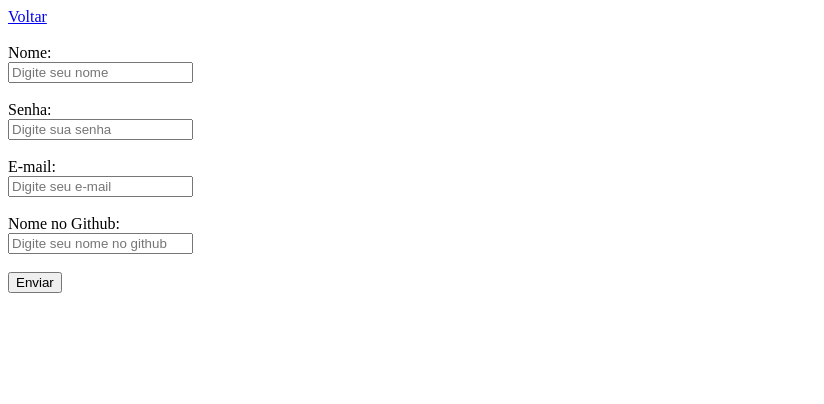
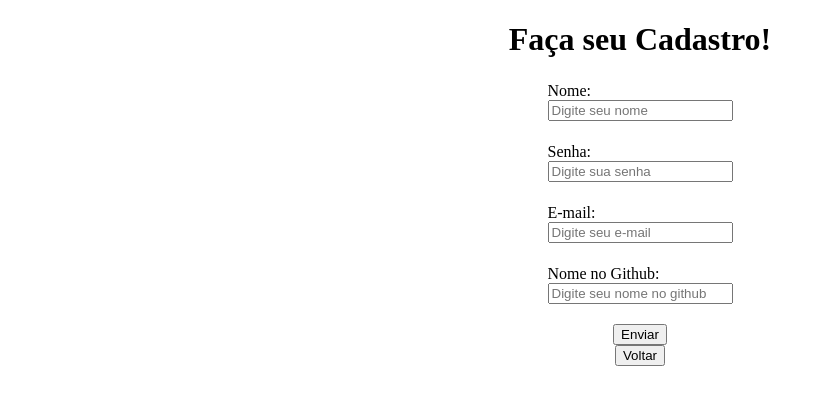
Before and after one commit to SilasReuel/tcc_frontend, a React (Vite) app in the folder projeto-rjm/: page /registro in a window 1280 px wide. Shown: the top 404 px of the page, without its empty margins (0-824 px from the left). Built offline with nearby package versions, Linux system fonts and the light colour scheme.

Commit message:
feat (): Colocado estilo nos formulários, mudança de nome da pasta, um arquivo a mais

```diff
--- a/projeto-rjm/index.html
+++ b/projeto-rjm/index.html
@@ -3,6 +3,7 @@
   <head>
     <meta charset="UTF-8" />
     <meta name="viewport" content="width=device-width, initial-scale=1.0" />
+    <link rel="stylesheet" href="style/geral.css">
     <title>RJM</title>
   </head>
   <body>
--- a/projeto-rjm/src/Route.jsx
+++ b/projeto-rjm/src/Route.jsx
@@ -1,15 +1,17 @@
 import { BrowserRouter as Router, Route, Routes } from "react-router-dom";
-import Login from "./pages/Login";
-import Registro from "./pages/Registro";
-import App from "./pages/App";
+import Login from "./routes/Login";
+import Registro from "./routes/Registro";
+import RecSenha from "./routes/RecSenha";
+import Home from "./routes/Home";
 
 function Routers(){
     return(
         <Router>
             <Routes>
-                <Route path="/" element={<App/>}/>
+                <Route path="/" element={<Home/>}/>
                 <Route path="/login" element={<Login/>}/>
                 <Route path="/registro" element={<Registro/>}/>
+                <Route path="login/recSenha" element={<RecSenha/>}/>
             </Routes>
         </Router>
     )
--- a/projeto-rjm/src/pages/App.jsx
+++ /dev/null
@@ -1,14 +0,0 @@
-import React, { useState, useEffect } from "react";
-
-function App() {
-  return (
-      <>
-        <a href='/login'><button>Login</button></a>
-        <br/>
-        <br/>
-        <a href='/registro'><button>Registro</button></a>
-      </>
-  )
-}
-
-export default App
--- a/projeto-rjm/src/pages/Login.jsx
+++ /dev/null
@@ -1,24 +0,0 @@
-const Login = ()=>{
-    return (
-        <form>
-            <a href="/">Voltar</a>
-            <br/>
-            <br/>
-            <label>
-                Nome ou E-mail:<br/>
-                <input type="text" name="nome" placeholder="Digite seu nome ou e-mail" required/>
-            </label>
-            <br/>
-            <br/>
-            <label >
-                Senha:<br/>
-                <input type="password" name="senha" placeholder="Digite sua senha" required/>
-            </label>
-            <br/>
-            <br/>
-            <input type="submit" value="Enviar"/>
-        </form>
-    );
-}
-
-export default Login;
--- a/projeto-rjm/src/pages/Registro.jsx
+++ /dev/null
@@ -1,36 +0,0 @@
-const Registro = ()=>{
-    return (
-        <form>
-            <a href="/">Voltar</a>
-            <br/>
-            <br/>
-            <label>
-                Nome:<br/>
-                <input type="text" name="nome" placeholder="Digite seu nome" required/>
-            </label>
-            <br/>
-            <br/>
-            <label >
-                Senha:<br/>
-                <input type="password" name="senha" placeholder="Digite sua senha" required/>
-            </label>
-            <br/>
-            <br/>
-            <label>
-                E-mail:<br/>
-                <input type="mail" name="email" placeholder="Digite seu e-mail" required/>
-            </label>
-            <br/>
-            <br/>
-            <label>
-                Nome no Github:<br/>
-                <input type="text" name="n_g" placeholder="Digite seu nome no github" required/>
-            </label>
-            <br/>
-            <br/>
-            <input type="submit" value="Enviar"/>
-        </form>
-    )
-}
-
-export default Registro
--- /dev/null
+++ b/projeto-rjm/src/routes/Home.jsx
@@ -0,0 +1,16 @@
+// Deve ser melhorado o estilo para fique mais atrativo
+import React, { useState, useEffect } from "react";
+
+const Home = ()=>{
+  return (
+    <div class="home">
+      <center>
+        <h1>Seja Bem-vindo</h1>
+        <a href='/login'><button>Login</button></a>
+        <a href='/registro'><button>Registro</button></a>
+      </center>
+    </div>
+  )
+}
+
+export default Home;
--- /dev/null
+++ b/projeto-rjm/src/routes/Login.jsx
@@ -0,0 +1,36 @@
+// Deve ser melhorado o estilo e colocado o caminho para envio das informações
+const Login = ()=>{
+    return (
+        <div class='forms'>
+            <center>
+                <h1>
+                    Faça seu Login!
+                </h1>
+                <form action="" method="POST">
+                    <table>
+                        <tr>
+                            <label>
+                                Nome ou E-mail:<br/>
+                                <input type="text" name="nome" placeholder="Digite seu nome ou e-mail" required/>
+                            </label>
+                        </tr>
+                        <br/>
+                        <tr>
+                            <label >
+                                Senha:<br/>
+                                <input type="password" name="senha" placeholder="Digite sua senha" required/>
+                                <br/>
+                                <a href="login/recSenha">Esqueci minha senha</a>
+                            </label>
+                        </tr>
+                    </table>
+                    <br/>
+                    <button type="submit">Enviar</button>
+                </form>
+                <a href="/"><button>Voltar</button></a>
+            </center>
+        </div>
+    );
+}
+
+export default Login;
--- /dev/null
+++ b/projeto-rjm/src/routes/RecSenha.jsx
@@ -0,0 +1,25 @@
+// Deve ser melhorado o estilo e colocado o caminho para envio do E-mail
+const RecSenha = ()=>{
+    return(
+        <div class='forms'>
+            <center>
+                <h1>Esqueceu sua Senha?</h1>
+                <h4>Preencha o campo abaixo com seu e-mail.<br/>Será enviado um Link/Código de recuperação!</h4>
+                <form action="" method="POST">
+                    <table>
+                            <tr>
+                                <label>
+                                    <input type="text" name="nome" placeholder="Digite o e-mail" required/>
+                                </label>
+                            </tr>
+                    </table>
+                    <br/>
+                    <button type="submit">Enviar</button>
+                </form>
+                <a href="/login"><button>Voltar</button></a>
+            </center>
+        </div>
+    )
+};
+
+export default RecSenha;
--- /dev/null
+++ b/projeto-rjm/src/routes/Registro.jsx
@@ -0,0 +1,48 @@
+// Deve ser melhorado o estilo e colocado o caminho para envio das informações
+const Registro = ()=>{
+    return (
+        <div class='forms'>
+            <center>
+                <h1>
+                    Faça seu Cadastro!
+                </h1>
+                <form action="" method="POST">
+                    <table>
+                        <tr>
+                            <label>
+                                Nome:<br/>
+                                <input type="text" name="nome" placeholder="Digite seu nome" required/>
+                            </label>
+                        </tr>
+                        <br/>
+                        <tr>
+                            <label >
+                                Senha:<br/>
+                                <input type="password" name="senha" placeholder="Digite sua senha" required/>
+                            </label>
+                        </tr>
+                        <br/>
+                        <tr>
+                            <label>
+                                E-mail:<br/>
+                                <input type="mail" name="email" placeholder="Digite seu e-mail" required/>
+                            </label>
+                        </tr>
+                        <br/>
+                        <tr>
+                            <label>
+                                Nome no Github:<br/>
+                                <input type="text" name="n_g" placeholder="Digite seu nome no github" required/>
+                            </label>
+                        </tr>
+                    </table>
+                    <br/>
+                    <button type="submit">Enviar</button>
+                </form>
+                <a href="/"><button>Voltar</button></a>
+            </center>
+        </div>
+    )
+}
+
+export default Registro
```
